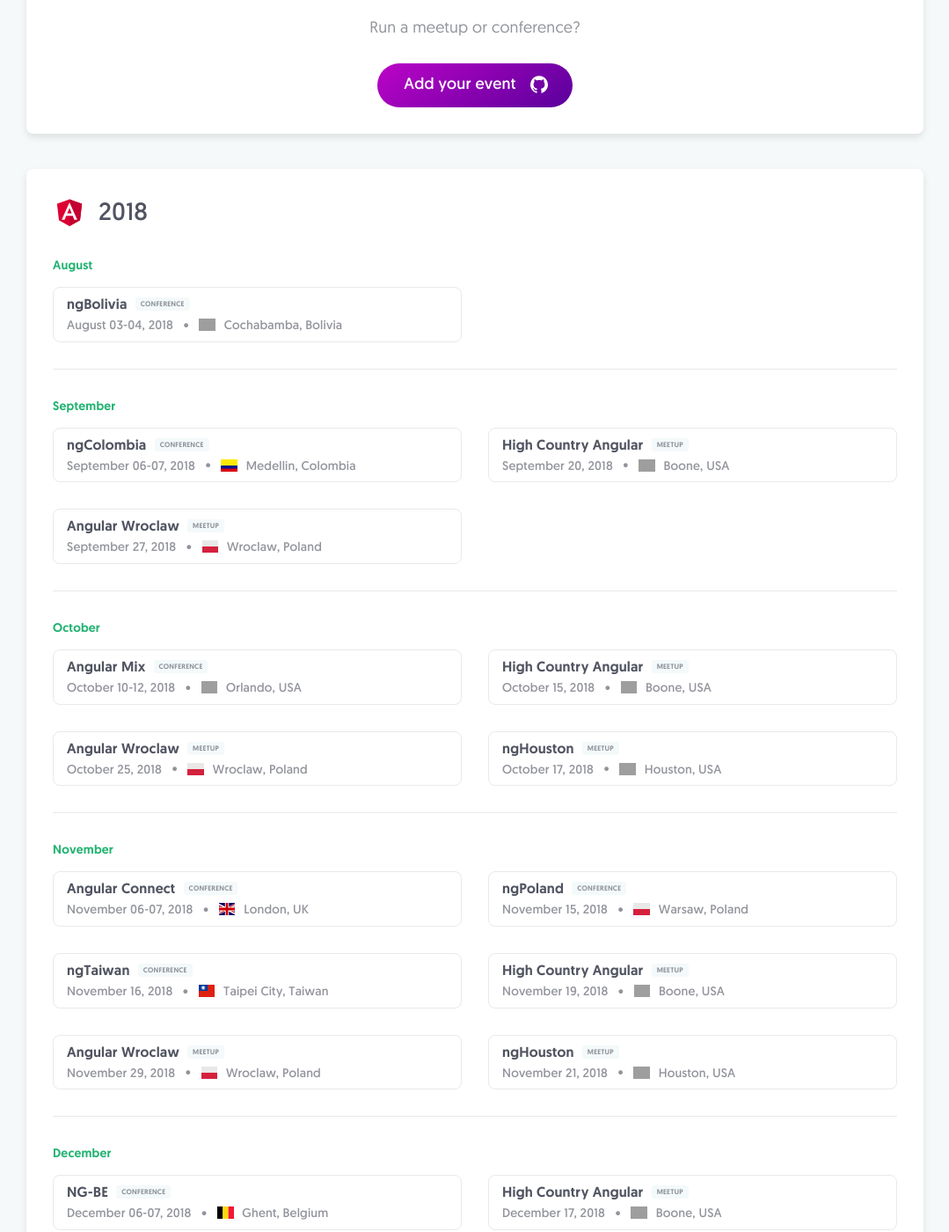
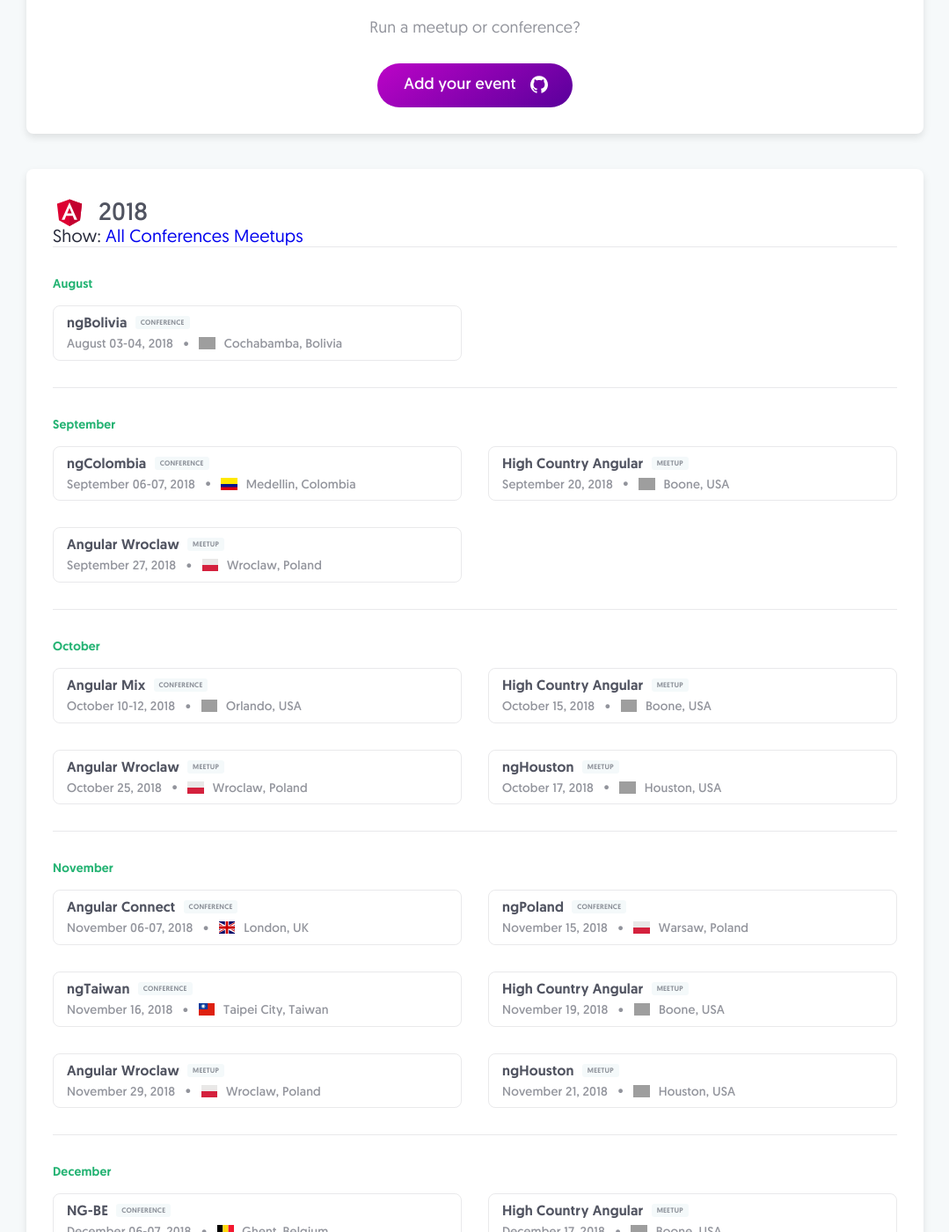
Before and after one commit to zhangen69/angularconferences.github.io, a Jekyll site: the page built from index.html, in a window 1280 px wide and 1400 px high, scrolled down 533 px. Shown: the whole window at 88% size, without its empty margins (100-1179 px from the left). Built offline with Jekyll 4.4.1, drawn with Linux system fonts in a browser that asks for light colours; some of the changed text lies outside the part shown; grey boxes are pictures that could not be loaded.

Commit message:
Add filter HTML

```diff
--- a/_includes/calendar.html
+++ b/_includes/calendar.html
@@ -4,6 +4,12 @@
   <h3 class="ac-year-title">{{ include.year }}</h3>
 </div>
 <div class="ac-conf">
+  <div class="ac-conf-filters">
+    <span>Show:</span>
+    <a href="#" data-visibility="all" class="active">All</a>
+    <a href="#" data-visibility="conference">Conferences</a>
+    <a href="#" data-visibility="meetup">Meetups</a>
+  </div>
   {% for conf in assets %}
     {% if conf[1].size > 0 %}
     <div class="ac-conf-box">
--- a/_includes/generic/conference.html
+++ b/_includes/generic/conference.html
@@ -483,7 +483,7 @@
     {% assign country = "Zimbabwe" %}
 {% endcase %}
 
-<div class="ac-box toggle-modal"{% if item.metadata.type == 'conference' or item.metadata.type == 'meetup' %}data-event-type="{{ item.metadata.type }}"{% endif %}>
+<div class="ac-box toggle-modal active"{% if item.metadata.type == 'conference' or item.metadata.type == 'meetup' %}data-event-type="{{ item.metadata.type }}"{% endif %}>
   <h3 class="ac-box-title">
     {{ item.metadata.title }}
     <span>{% if item.metadata.type == 'conference' or item.metadata.type == 'meetup' %}{{ item.metadata.type }}{% endif %}</span>
```
